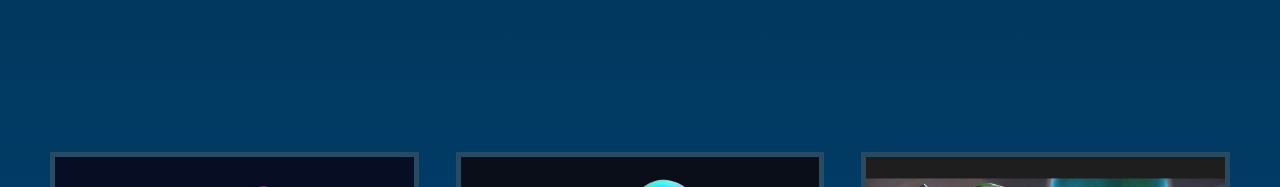
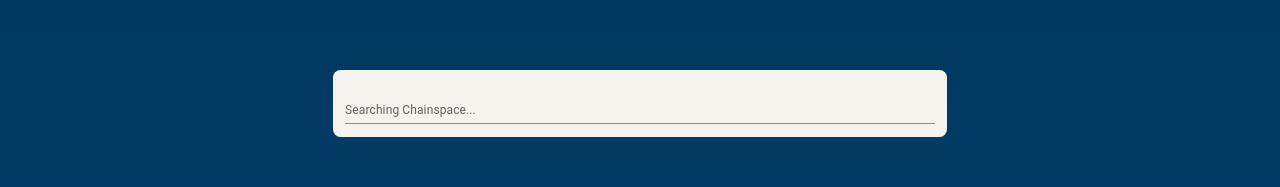
Before and after one commit to amarrazza/alphapillsreact, a React (Create React App) app: page /gallery/0 in a window 1280 px wide. Shown: the part 695-882 px from the top of the page. Built offline with nearby package versions, Linux system fonts and the light colour scheme.

Commit message:
added search bar

```diff
--- a/package.json
+++ b/package.json
@@ -3,6 +3,9 @@
   "version": "0.1.0",
   "private": true,
   "dependencies": {
+    "@emotion/react": "^11.8.2",
+    "@emotion/styled": "^11.8.1",
+    "@mui/material": "^5.5.1",
     "@testing-library/jest-dom": "^5.16.2",
     "@testing-library/react": "^12.1.3",
     "@testing-library/user-event": "^13.5.0",
--- a/src/components/Gallery.js
+++ b/src/components/Gallery.js
@@ -46,7 +46,7 @@ const StyledGal = styled.div`
         margin: 2%;
     }
     .trans{
-        margin-bottom: 5%;
+        margin-bottom: 1%;
     }
     img{
         border: 5px solid #284b63;
--- a/src/components/Images.js
+++ b/src/components/Images.js
@@ -1,4 +1,5 @@
-import React, { useEffect } from "react";
+import React, { useEffect, useState } from "react";
+import { TextField } from '@mui/material';
 import { useParams } from "react-router-dom";
 import styled from "styled-components";
 import { useNavigate }  from "react-router-dom";
@@ -6,8 +7,9 @@ import Image from "./Image";
 import imageData from "../imageData/galleryImages";
 
 const Images = () => {
-    let { page } = useParams()
+    let { page } = useParams();
     let navigate = useNavigate();
+    const [inputText, setInputText] = useState("")
     let pages = [];
     const numPerPage = 21;
 
@@ -15,7 +17,16 @@ const Images = () => {
         window.scrollTo(0, 0)
       }, [page])
 
-    for(let i = 0; i < imageData.length/numPerPage; i++){
+    const filteredData = imageData.filter(fd => {
+        if (inputText === ''){
+            return fd;
+        }
+        else {
+            return fd.text.toLowerCase().includes(inputText);
+        }
+    })
+
+    for(let i = 0; i < filteredData.length/numPerPage; i++){
         pages.push(i);
     }
 
@@ -34,10 +45,30 @@ const Images = () => {
             navigate(`/gallery/${page * 1 + 1}`)
         }
     }
+
+    const handleTextInput = e => {
+        setInputText(e.target.value.toLowerCase())
+    }
+
     return(
         <StyledDiv className="imagesContainer">
+            <div className="searchWrapper">
+                <TextField
+                    id="standard-basic"
+                    variant="standard"
+                    onChange={handleTextInput}
+                    fullWidth
+                    label="Searching Chainspace..."
+                    InputLabelProps={{
+                        style: {
+                            fontSize: '1.2rem',
+                            overflow: 'hidden',
+                        }
+                    }}
+                    />
+            </div>
             <div className="imagesWrapper">
-                {imageData.slice(page * numPerPage, page * numPerPage + numPerPage).map(image => {
+                {filteredData.slice(page * numPerPage, page * numPerPage + numPerPage).map(image => {
                     return(
                         <Image image={image} key={image.id}/>
                     )
@@ -69,6 +100,7 @@ const StyledDiv = styled.div`
         justify-content: space-evenly;
         align-items: flex-start;
     }
+
 
     .pageNav{
         display: flex;
--- a/src/components/accordions/FaqAccordians.js
+++ b/src/components/accordions/FaqAccordians.js
@@ -41,6 +41,7 @@ const faqAccordions = () => (
     </Accordion>
     <Accordion title="How can I get an avatar?">
       <p>Portalpills are your key to minting an avatar. There are three ways to acquire a portalpill:
+      </p>
           <ol>
             <li>Purchase one off <a href="https://opensea.io/collection/pills" target="_blank" rel="noreferrer">OpenSea</a>.
             This is the only way to guarantee you can mint an avatar</li>
@@ -49,7 +50,6 @@ const faqAccordions = () => (
                 type of portalpill with unique visual attributes
             </li>
           </ol>
-      </p>
     </Accordion>
     <Accordion title="What are Pills?">
       <p>Pills (not to be confused with portalpills) allow you to boost your avatar
--- a/src/index.css
+++ b/src/index.css
@@ -74,9 +74,25 @@ h1{
     width: 33%;
 }
 
+.searchWrapper{
+    width: 50%;
+    background-color: #f4f3ee;
+    border-radius: 7.5px;
+    padding: 1%;
+    margin-bottom: 2.5%;
+}
+
+#standard-basic{
+    color: #013a63;
+    font-size: 1.2rem;
+}
+
 
 @media (max-width: 1000px){
     .tembeds{
         width: 100%;
     }
+    .searchWrapper{
+        margin-bottom: 5%;
+    }
 }
```
Also changed, not shown: src/App.css (+0 -9 lines), src/components/SearchBar.js (added, +28 -0 lines), 1 other file (tests, documents, lock files or other folders).
